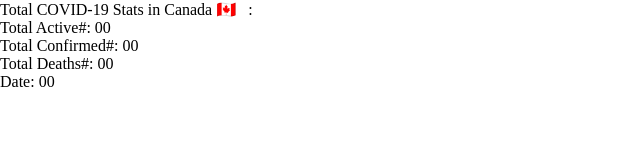
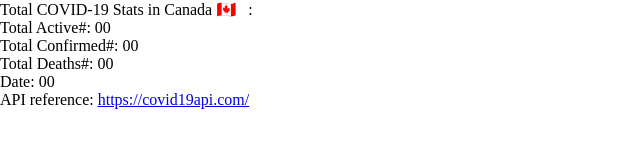
Before and after one commit to amysujunglee/covid19-stats-by-country, a plain HTML site: page index.html in a window 1280 px wide. Shown: the whole page, without its empty margins (0-640 px from the left). Drawn offline with Linux system fonts and the light colour scheme; no server answers.

Commit message:
adding the API reference URL in the footer

```diff
--- a/index.html
+++ b/index.html
@@ -18,6 +18,10 @@
         <p>Date: <span class="date">00</span></p>
       </div>
     </div>
+    <footer>
+      API reference:
+      <a href="https://covid19api.com/">https://covid19api.com/</a>
+    </footer>
 
     <script src="app.js"></script>
   </body>
```
